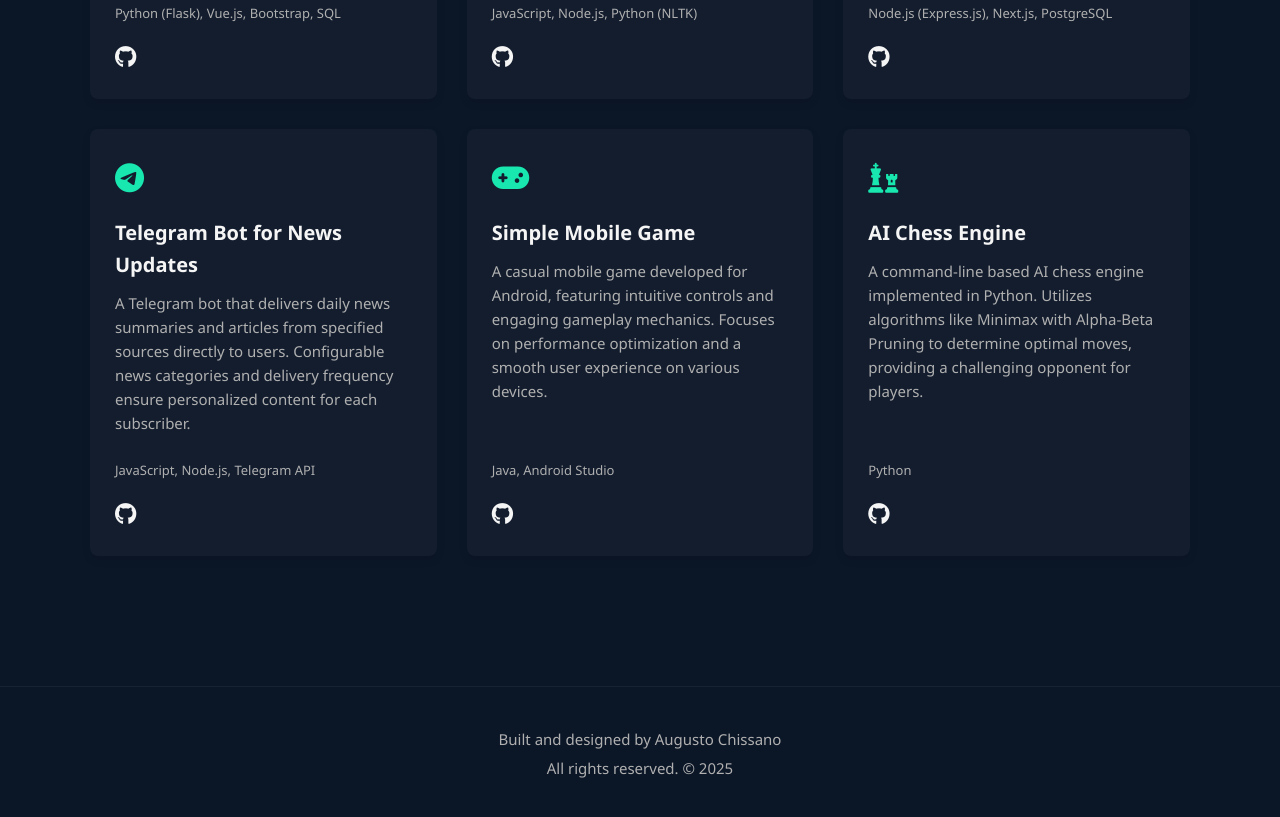
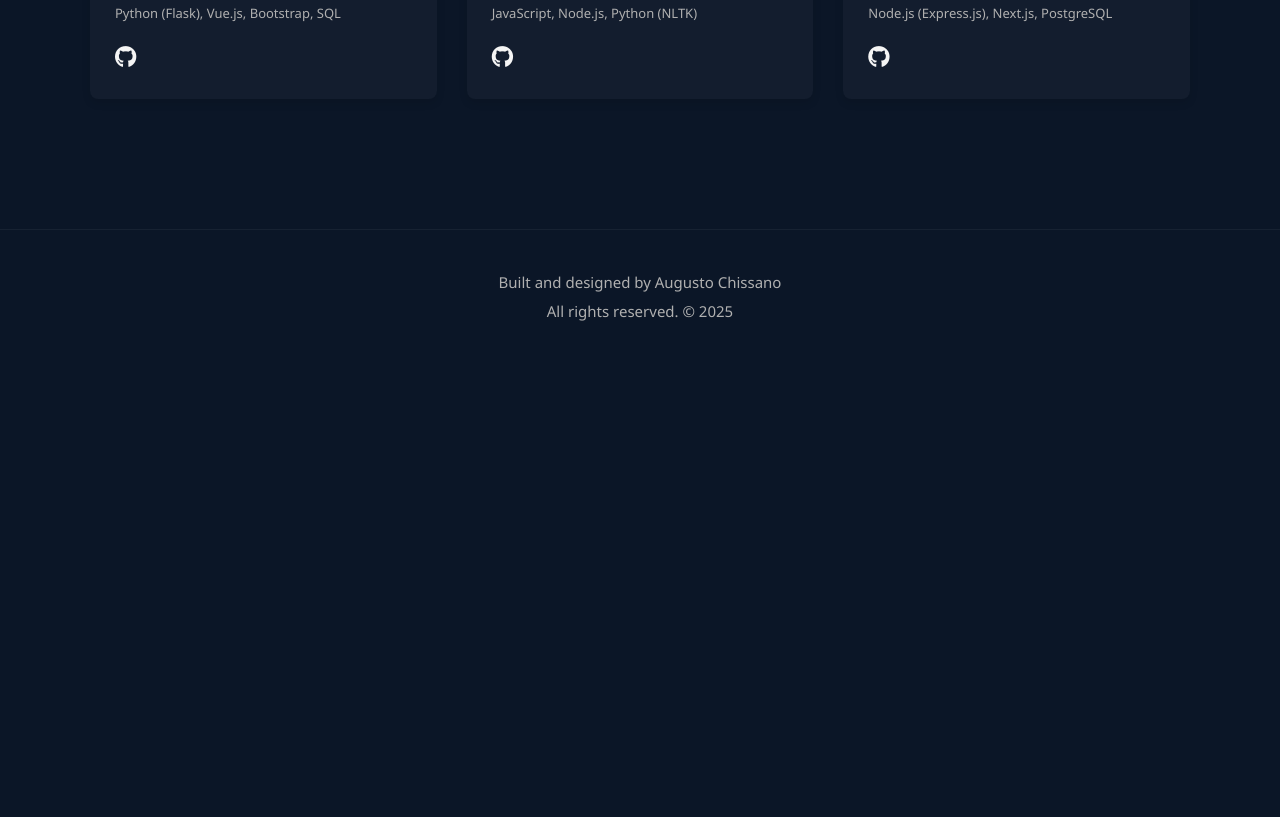
Before and after one commit to Augusto-Chissano/website, a plain HTML site: page index.html in a window 1280 px wide. Shown: the part 3031-3848 px from the top of the page. After the commit the page ends 3399 px from the top, so only its background shows below. Drawn offline with nearby package versions, Linux system fonts and the light colour scheme.

Commit message:
update: projects

```diff
--- a/index.html
+++ b/index.html
@@ -199,51 +199,6 @@
                                 rel="noopener noreferrer"><i class="fab fa-github"></i></a>
                         </div>
                     </div>
-
-                    <div class="project-card">
-                        <div class="project-card-icon">
-                            <i class="fab fa-telegram"></i>
-                        </div>
-                        <h3>Telegram Bot for News Updates</h3>
-                        <p>A Telegram bot that delivers daily news summaries and articles from specified sources
-                            directly to users. Configurable news categories and delivery frequency ensure personalized
-                            content for each subscriber.</p>
-                        <div class="project-card-tech">JavaScript, Node.js, Telegram API</div>
-                        <div class="project-links">
-                            <a href="https://github.com/Augusto-Chissano/telegram-news-bot" target="_blank"
-                                rel="noopener noreferrer"><i class="fab fa-github"></i></a>
-                        </div>
-                    </div>
-
-                    <div class="project-card">
-                        <div class="project-card-icon">
-                            <i class="fas fa-gamepad"></i>
-                        </div>
-                        <h3>Simple Mobile Game</h3>
-                        <p>A casual mobile game developed for Android, featuring intuitive controls and engaging
-                            gameplay mechanics. Focuses on performance optimization and a smooth user experience on
-                            various devices.</p>
-                        <div class="project-card-tech">Java, Android Studio</div>
-                        <div class="project-links">
-                            <a href="https://github.com/Augusto-Chissano/mobile-game" target="_blank"
-                                rel="noopener noreferrer"><i class="fab fa-github"></i></a>
-                        </div>
-                    </div>
-
-                    <div class="project-card">
-                        <div class="project-card-icon">
-                            <i class="fas fa-chess"></i>
-                        </div>
-                        <h3>AI Chess Engine</h3>
-                        <p>A command-line based AI chess engine implemented in Python. Utilizes algorithms like Minimax
-                            with Alpha-Beta Pruning to determine optimal moves, providing a challenging opponent for
-                            players.</p>
-                        <div class="project-card-tech">Python</div>
-                        <div class="project-links">
-                            <a href="https://github.com/Augusto-Chissano/ai-chess-engine" target="_blank"
-                                rel="noopener noreferrer"><i class="fab fa-github"></i></a>
-                        </div>
-                    </div>
                 </div>
             </div>
         </section>
```
